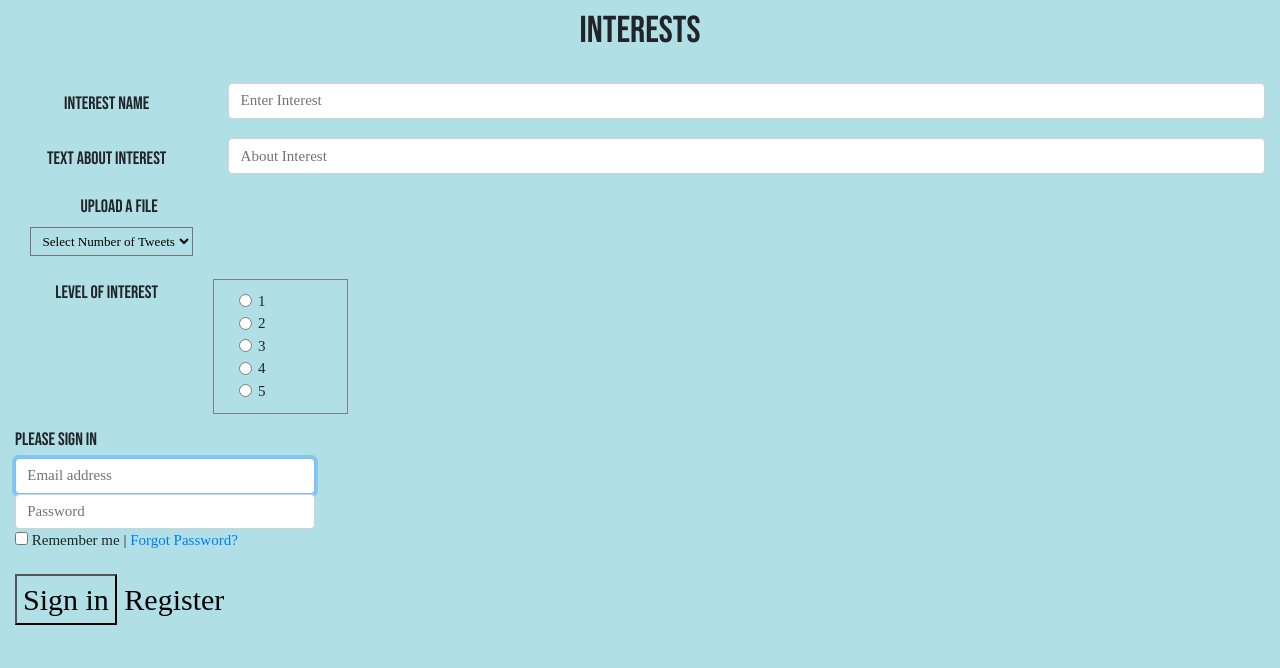
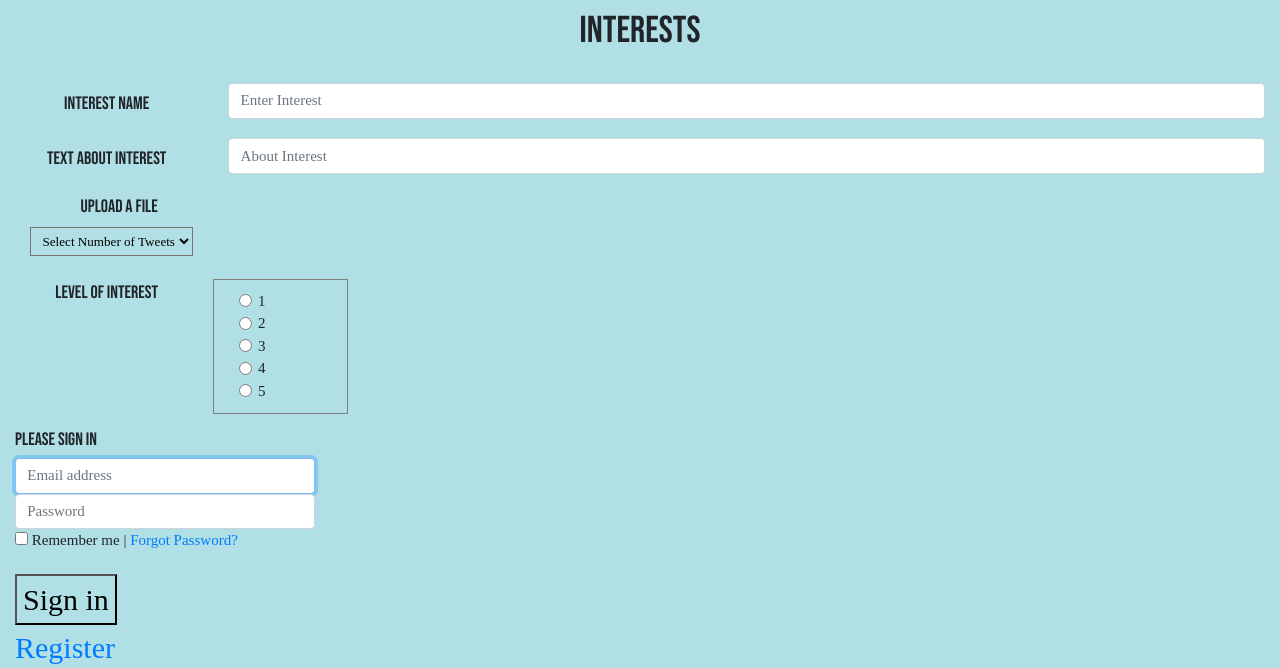
Before and after one commit to pournasengupta/CSCI3308Website, a plain HTML site: page form.html in a window 1280 px wide. Shown: the part 84-752 px from the top of the page. Drawn offline with nearby package versions, Linux system fonts and the light colour scheme; a web font is replaced by a local one.

```diff
--- a/form.html
+++ b/form.html
@@ -76,7 +76,7 @@
 <!--Navigation Buttons-->
 <nav class="navbar navbar-expand-lg navbar-dark bg-dark">
   <a class="navbar-brand" href="https://github.com/pournasengupta/pournasengupta.github.io.git">
-    <img class="rounded-circle" src="https://pournasengupta.github.io/images/github.jpg" alt="" width="30" height="30" style="text-align=right">
+    <img class="rounded-circle" src="https://pournasengupta.github.io/images/github.jpg" alt="" width="30" height="30" style="text-align:right">
   </a>
   <button class="navbar-toggler" type="button" data-toggle="collapse" data-target="#navbarText" aria-controls="navbarText" aria-expanded="false" aria-label="Toggle navigation">
     <span class="navbar-toggler-icon"></span>
@@ -113,7 +113,7 @@
     <form action="form.html">
         <!--Interest Name-->
         <div class="form-group row">
-            <label class="col-sm-2 col-form-label title" style="font-size: large;" for="interest">Interest Name</label>
+            <label class="col-sm-2 col-form-label title" style="font-size:large" for="interest">Interest Name</label>
             <div class="col-sm-10">
                 <input type="text" class="form-control" name="interest" id="interestname" placeholder="Enter Interest">
             </div>
@@ -121,7 +121,7 @@
 
         <!--Enter Text About Interest-->
         <div class="form-group row">
-            <label class="col-sm-2 col-form-label title" for="interesttext" style="font-size: large;">Text About Interest</label>
+            <label class="col-sm-2 col-form-label title" for="interesttext" style="font-size:large">Text About Interest</label>
             <div class="col-sm-10">
                 <input type="text" class="form-control" name="interesttext" id="aboutInterest" placeholder="About Interest">
             </div>
@@ -207,19 +207,20 @@
                   color: black;">
                         Sign in
                   </button>
-                  <a class="buttons" style="font-size: 30px;
-                        border-color: black;
-                        background-color: powderblue;
-                        color: black;
-                        href='register.html';">
-                        Register
+                  <div class="buttons" style="font-size: 30px;
+                  border-color: black;
+                  background-color: powderblue;
+                  color: black;">
+                  <a
+                        href= "">Register
                   </a>
                         <p class="mt-5 mb-3 text-muted"></p>
+                  </div>
                   </div>
             </form>
 
       <!--Submit Button-->
-      <div class="buttons" style="text-align: center;">
+      <div class="buttons" style="text-align: center">
             <button type="submit" style="background-color: powderblue" onclick="document.location='https://pournasengupta.github.io/mypage_bootstrap.html'">
                     Submit
             </button>
```
Also changed, not shown: mypage_bootstrap.html (+1 -1 lines), project.html (+1 -1 lines).
